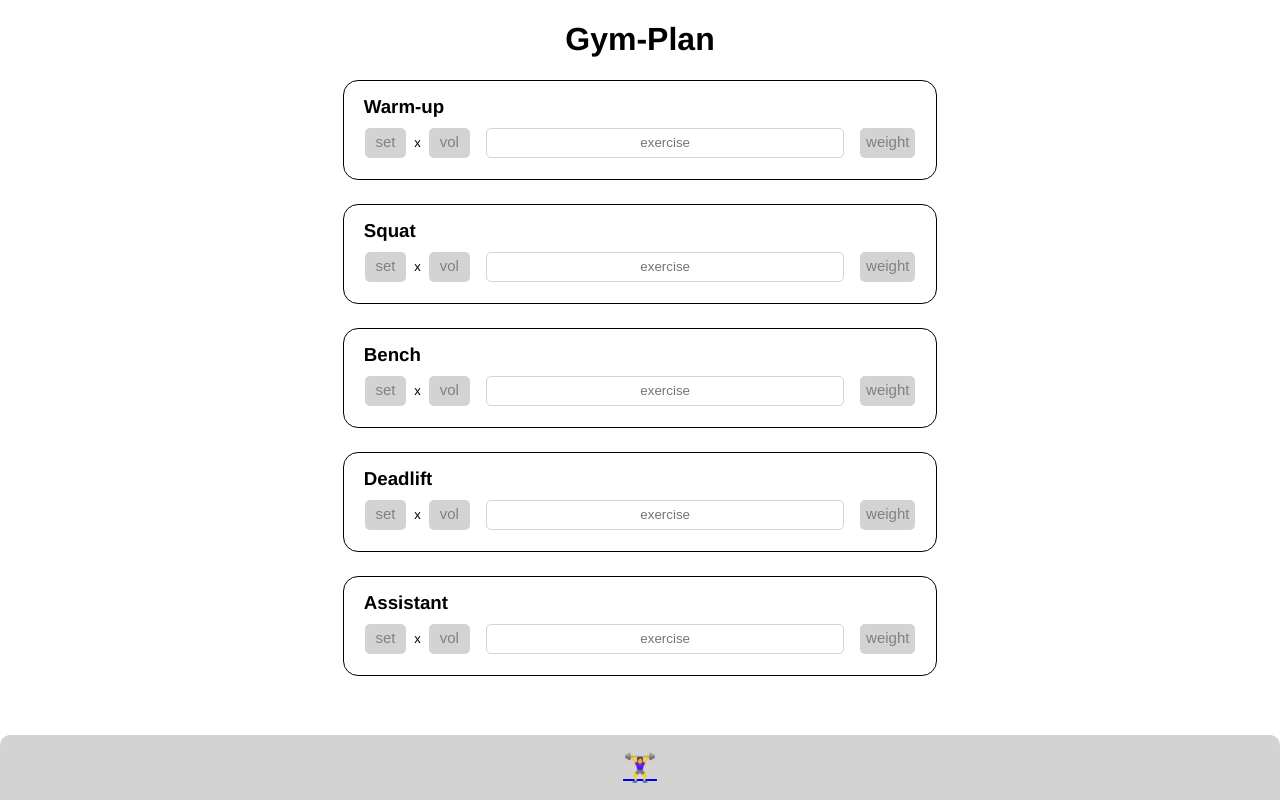
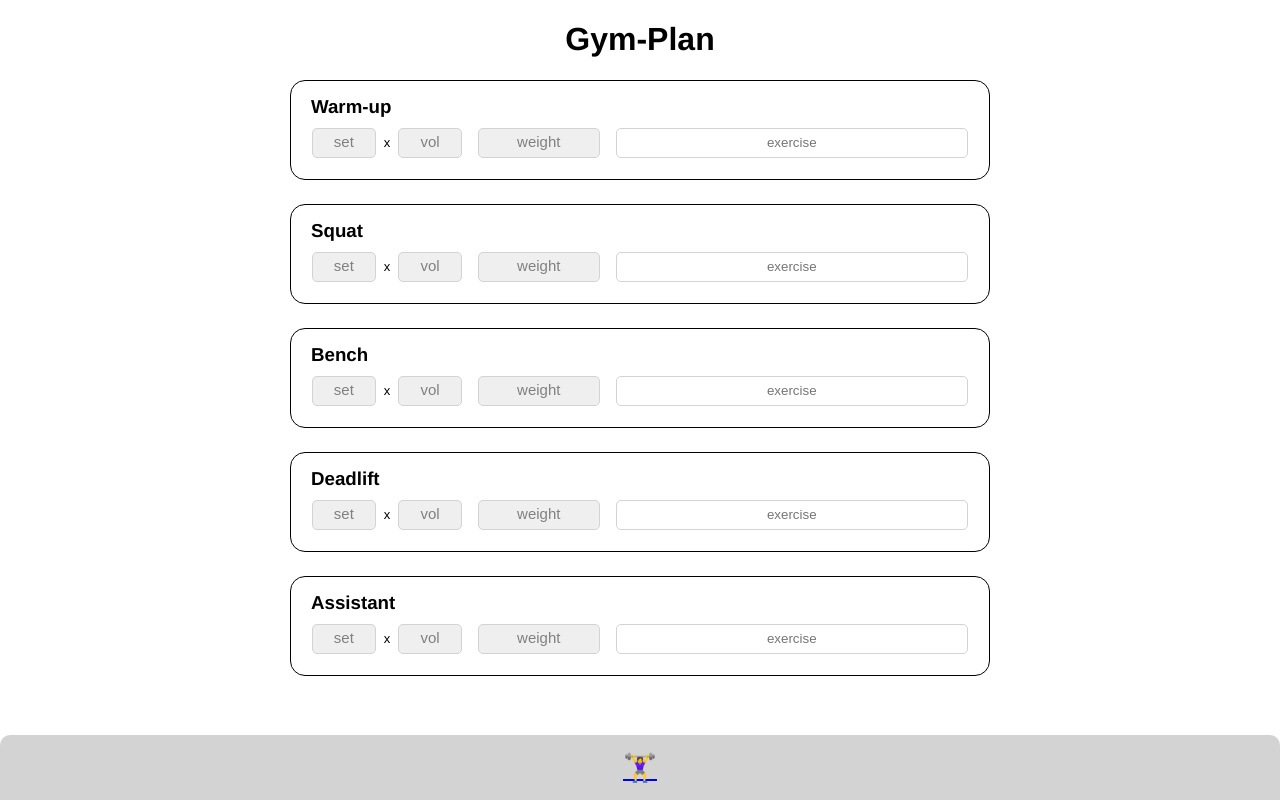
Before and after one commit to KirstenSchuhmann/CapstoneProject, a Next.js app: page / in a window 1280 px wide. Built offline with nearby package versions, Linux system fonts and the light colour scheme.

Commit message:
updated input fields to adjust the screen size

```diff
--- a/components/GymPlan/WorkoutSet.js
+++ b/components/GymPlan/WorkoutSet.js
@@ -2,44 +2,46 @@ import styled from "styled-components";
 
 export default function WorkoutSet({ setName }) {
   return (
-    <>
     <StyledSection>
       <h3> {setName} </h3>
 
       <StyledDiv>
         <input
-            id="number"
+          aria-label="set number"
           type="number"
           name="set"
           label="set"
           placeholder="set"
+          min="0"
         />
         <p> x </p>
         <input
-            id="volume"
+          aria-label="set volume"
           type="number"
           name="volume"
           label="volume"
           placeholder="vol"
+          min="0"
+        />
+
+        <input
+          aria-label="set weight"
+          type="number"
+          name="weight"
+          label="weight"
+          placeholder="weight"
+          min="0"
         />
         <input
-            id="exercise"
+          aria-label="set exercise"
           type="text"
           name="exercise"
           label="exercise"
           autoComplete="off"
           placeholder="exercise"
         />
-          <input
-            id="weight"
-            type="number"
-            name="weight"
-            label="weight"
-            placeholder="weight"
-          />
       </StyledDiv>
     </StyledSection>
-    </>
   );
 }
 
@@ -48,8 +50,8 @@ const StyledSection = styled.section`
   border-radius: 15px;
   padding: 13px;
   margin: 0 1rem 1.5rem 1rem;
-  overflow: hidden;
-  min-width: 265px;
+  min-width: 300px;
+  max-width: 700px;
 
   h3 {
     margin: 2px;
@@ -59,18 +61,18 @@ const StyledSection = styled.section`
 
 const StyledDiv = styled.div`
   display: flex;
-  justify-content: center;
+  flex-flow: row wrap;
   align-items: center;
 
   p {
     font-size: small;
-    grid-column: 2;
   }
 
   input {
     height: 30px;
     border-radius: 5px;
     border: 1.5px solid lightgray;
+
     margin: 8px;
     text-align: center;
   }
@@ -85,31 +87,31 @@ const StyledDiv = styled.div`
     // Firefox - hide arrows (CSS - letters shouldn't be allowed! Needs to be fixed later!!!)
     -moz-appearance: textfield;
     // normal styling
-    background-color: lightgrey;
-    border: 0.5px solid transparent;
+    background-color: #efefef;
+    border: 0.5px solid lightgrey;
+    font-weight: 600;
 
     ::placeholder {
       color: grey;
+      font-weight: 500;
       font-size: 15px;
     }
   }
-
-  input[name="set"] {
-    grid-column: 1;
-  }
-
   input[name="set"],
   input[name="volume"] {
-    min-width: 40px;
-    max-width: 65px;
-  }
-
-  input[name="exercise"] {
-    min-width: 79px;
-    width: 90%;
+    min-width: 35px;
+    flex-basis: 0;
+    flex-grow: 0.5;
   }
 
   input[name="weight"] {
     min-width: 55px;
+    flex-basis: 0;
+    flex-grow: 1;
+  }
+  input[name="exercise"] {
+    min-width: 70px;
+    flex-basis: 0;
+    flex-grow: 3;
   }
 `;
```
Lines whose indentation alone changed are shown as unchanged.
